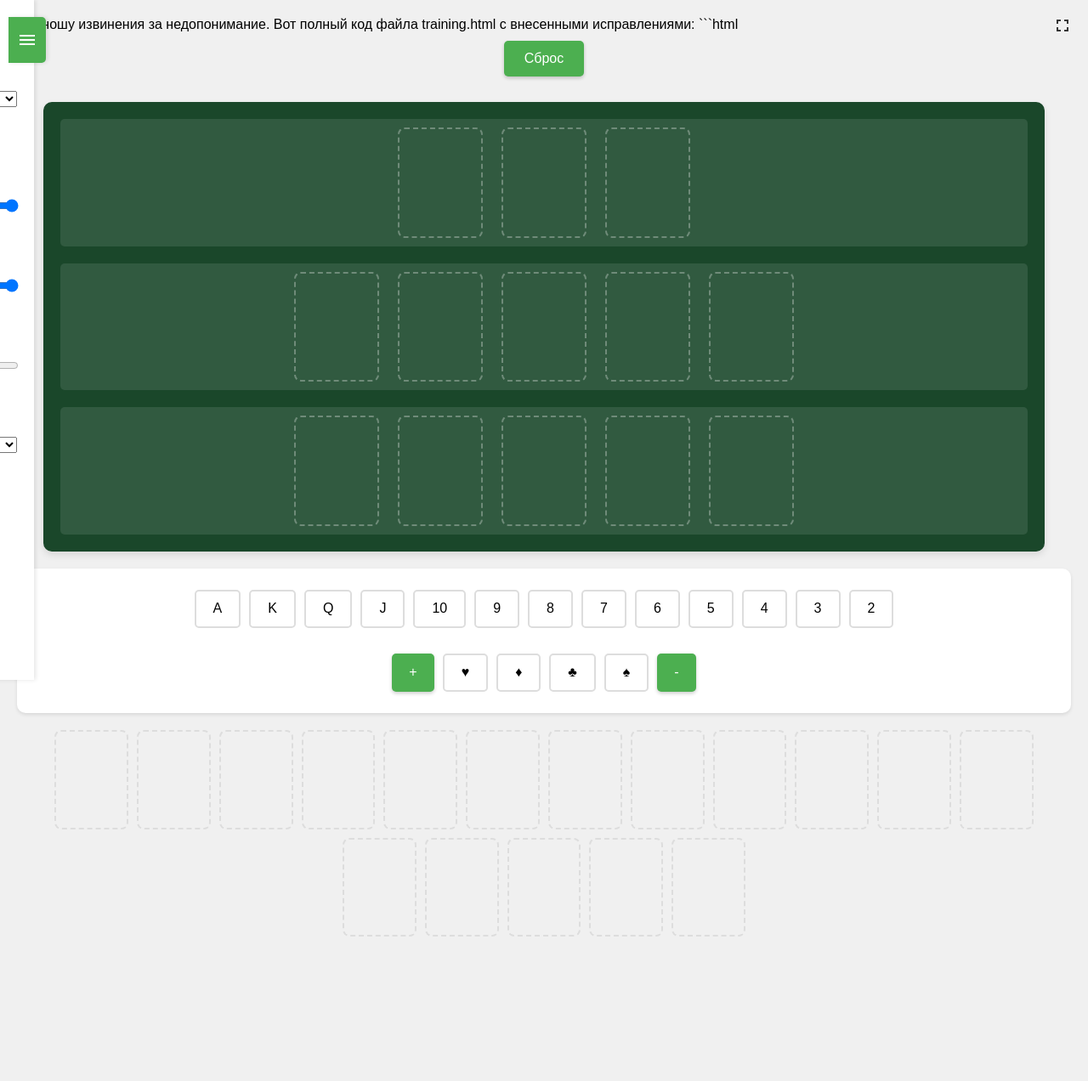
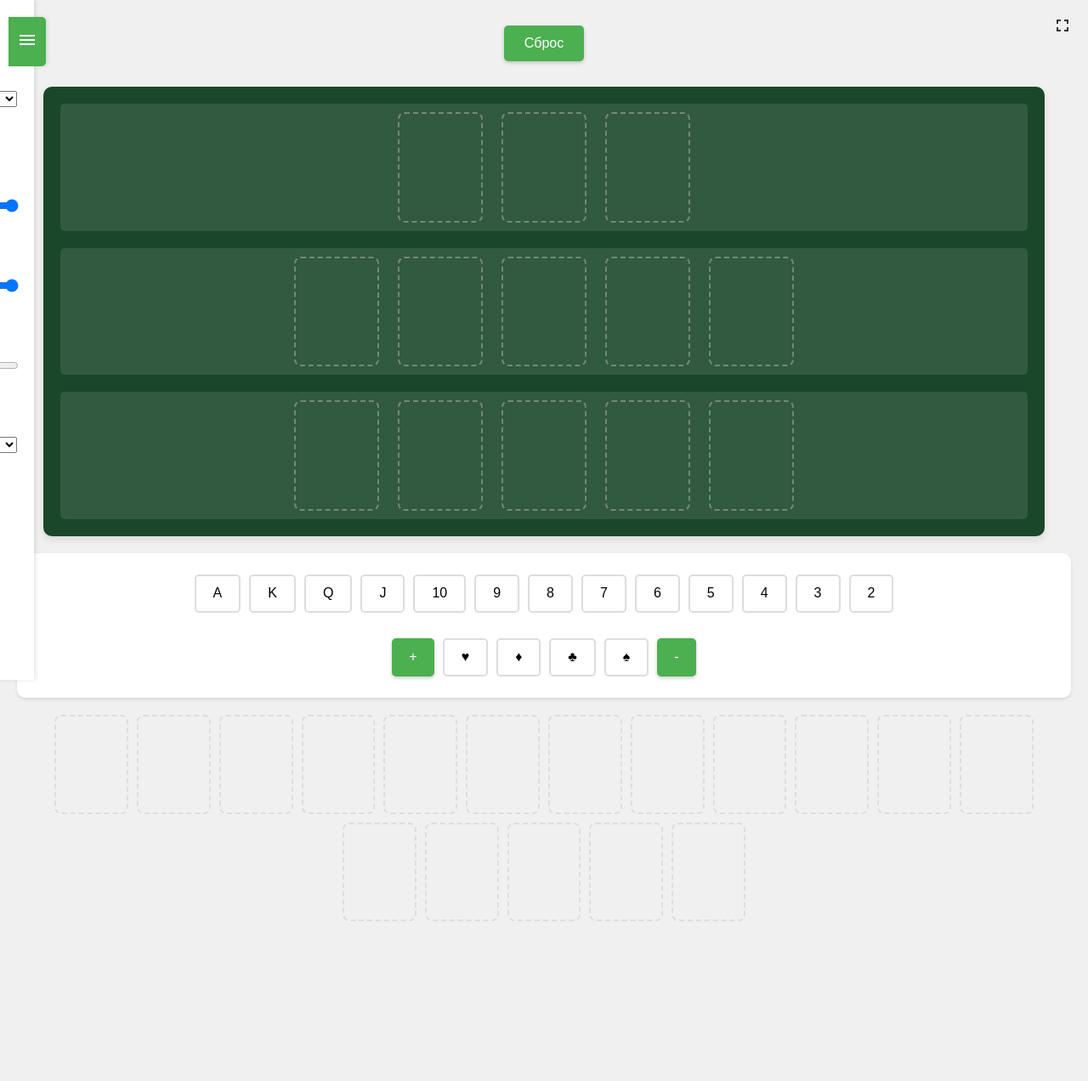
Before and after one commit to Azerus96/deeprofc, a Flask app: page /training in a window 1280 px wide. Shown: the whole page at 85% size. After the commit the page ends 1084 px from the top, so only its background shows below. Run offline with Flask 3, Linux system fonts and the light colour scheme.

Commit message:
Update training.html

````diff
--- a/templates/training.html
+++ b/templates/training.html
@@ -1,6 +1,3 @@
-Приношу извинения за недопонимание. Вот полный код файла training.html с внесенными исправлениями:
-
-```html
 <!DOCTYPE html>
 <html>
 <head>
````
